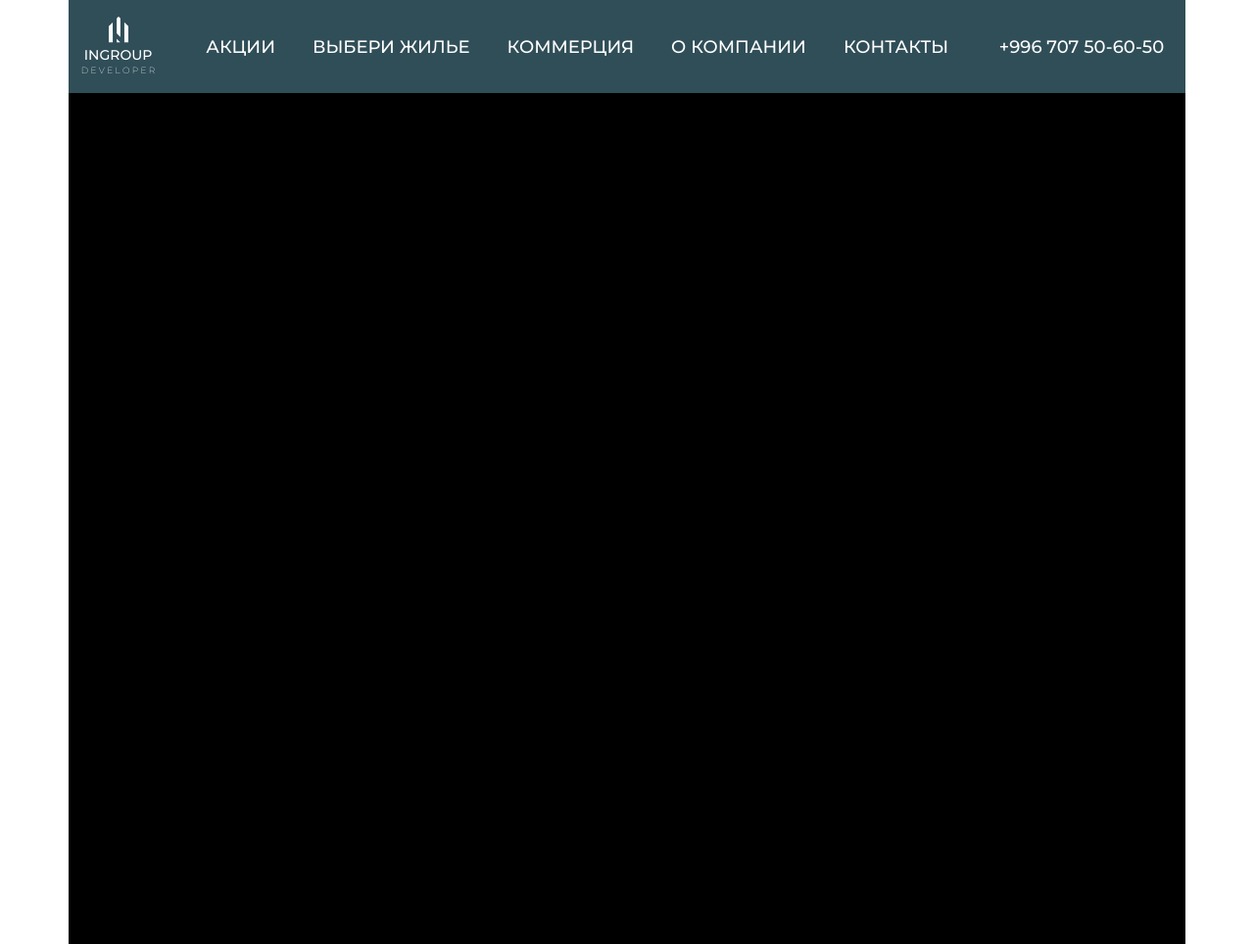
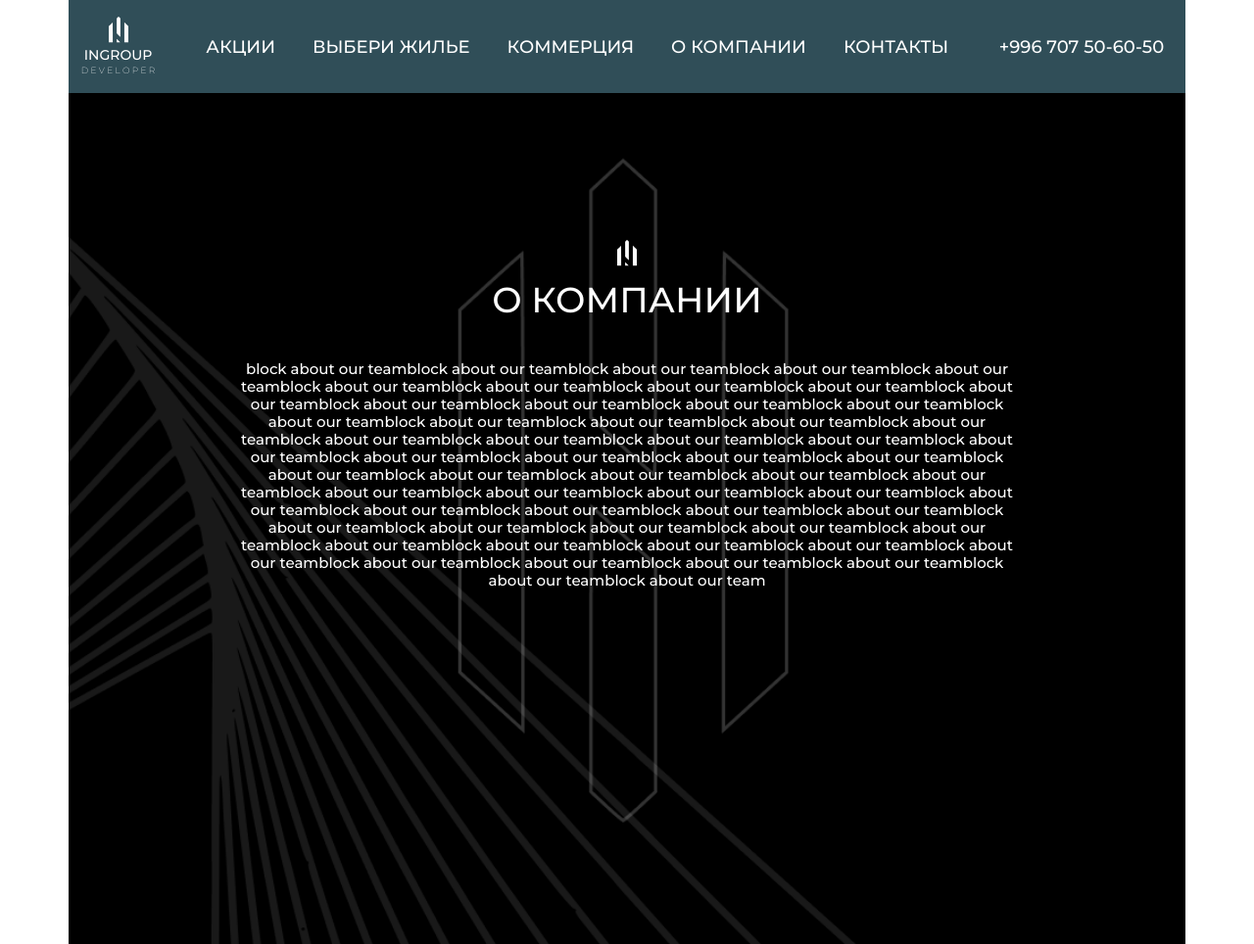
Before and after one commit to sydyk120276/INGROUP, a plain HTML site: page about_company.html in a window 1280 px wide. Shown: the whole page at 98% size. Drawn offline with nearby package versions, Linux system fonts and the light colour scheme; a web font is replaced by a local one.

Commit message:
Закончил страницу о компании

```diff
--- a/about_company.html
+++ b/about_company.html
@@ -53,7 +53,25 @@
 
   <section>
     <div class="container bg-black">
-      <div class="items"></div>
+      <div class="items d-flex flex-column align-items-center">
+        <svg width="20" height="27" viewBox="0 0 20 27" fill="none" xmlns="http://www.w3.org/2000/svg">
+          <path fill-rule="evenodd" clip-rule="evenodd"
+            d="M8.96469 0.876563L8.125 1.75281V9.40187V17.0509L10 18.9062L11.875 20.7616V11.2206V1.67938L10.9984 0.839686C10.5166 0.377811 10.0506 0 9.96313 0C9.87594 0 9.42656 0.394375 8.96469 0.876563ZM1.94406 7.89906L0 9.86063V18.0553V26.25H2.03125H4.0625V16.0938C4.0625 10.5078 4.02344 5.9375 3.97531 5.9375C3.9275 5.9375 3.01344 6.82031 1.94406 7.89906ZM15.9375 16.0247V26.25H17.9688H20V18.0378V9.82563L17.9688 7.8125L15.9375 5.79937V16.0247ZM8.125 24.5312V26.25H9.91125H11.6975L10 24.5312C9.06656 23.5859 8.2625 22.8125 8.21375 22.8125C8.165 22.8125 8.125 23.5859 8.125 24.5312Z"
+            fill="white" />
+        </svg>
+        <span>О КОМПАНИИ</span>
+        <div>block about our teamblock about our teamblock about our teamblock about our teamblock about our teamblock
+          about our teamblock about our teamblock about our teamblock about our teamblock about our teamblock about our
+          teamblock about our teamblock about our teamblock about our teamblock about our teamblock about our teamblock
+          about our teamblock about our teamblock about our teamblock about our teamblock about our teamblock about our
+          teamblock about our teamblock about our teamblock about our teamblock about our teamblock about our teamblock
+          about our teamblock about our teamblock about our teamblock about our teamblock about our teamblock about our
+          teamblock about our teamblock about our teamblock about our teamblock about our teamblock about our teamblock
+          about our teamblock about our teamblock about our teamblock about our teamblock about our teamblock about our
+          teamblock about our teamblock about our teamblock about our teamblock about our teamblock about our teamblock
+          about our teamblock about our teamblock about our teamblock about our teamblock about our teamblock about our
+          teamblock about our teamblock about our teamblock about our team</div>
+      </div>
     </div>
   </section>
 
--- a/css/main.scss
+++ b/css/main.scss
@@ -141,7 +141,7 @@ line-height: 22px;
 }
 .progect {
   width: 1320px;
-  background-image: url("../img/project/Bakground.png");
+  background-image: url("../img/project/Bakground3.png");
   background-size: cover;
   background-repeat: no-repeat;
   background-position: center;
@@ -278,4 +278,29 @@ line-height: 22px;
 
 .items {
   height: 869px;
+  background-image: url("../img/Bakground2.png");
+  background-size: cover;
+  background-repeat: no-repeat;
+  background-position: center;
+  svg {
+    margin-top: 150px;
+  }
+  span {
+    margin-top: 12px;
+    font-style: normal;
+    font-weight: 500;
+    font-size: 36px;
+    line-height: 44px;
+    color: #FFFFFF;
+  }
+  div {
+    margin-top: 40px;
+    width: 800px;
+    font-style: normal;
+    font-weight: 500;
+    font-size: 15px;
+    line-height: 18px;
+    text-align: center;
+    color: #FFFFFF;
+  }
 }
```
Also changed, not shown: css/main.css, img/Bakground2.png (added), img/project/Bakground.png, 2 other files.
